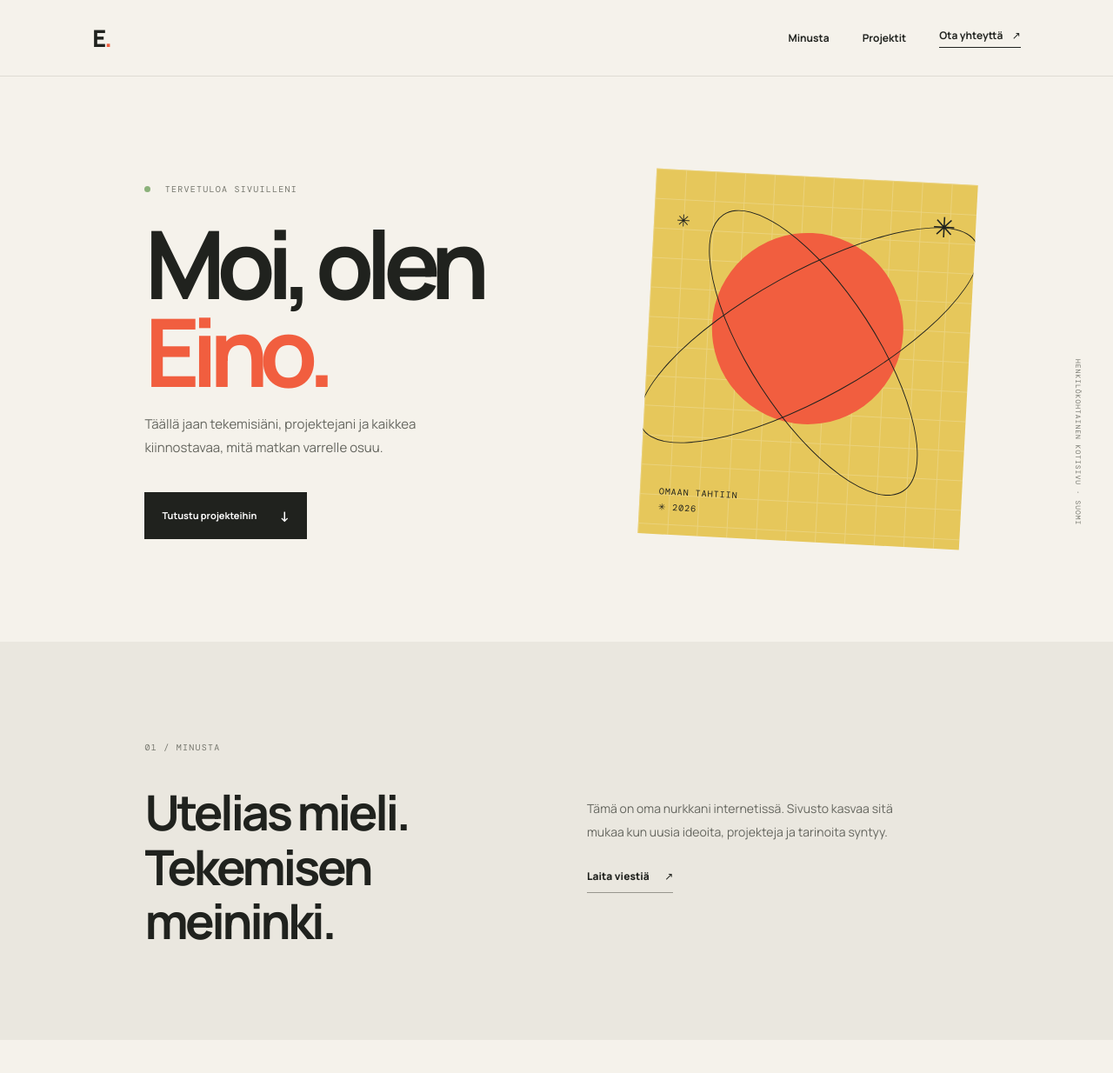
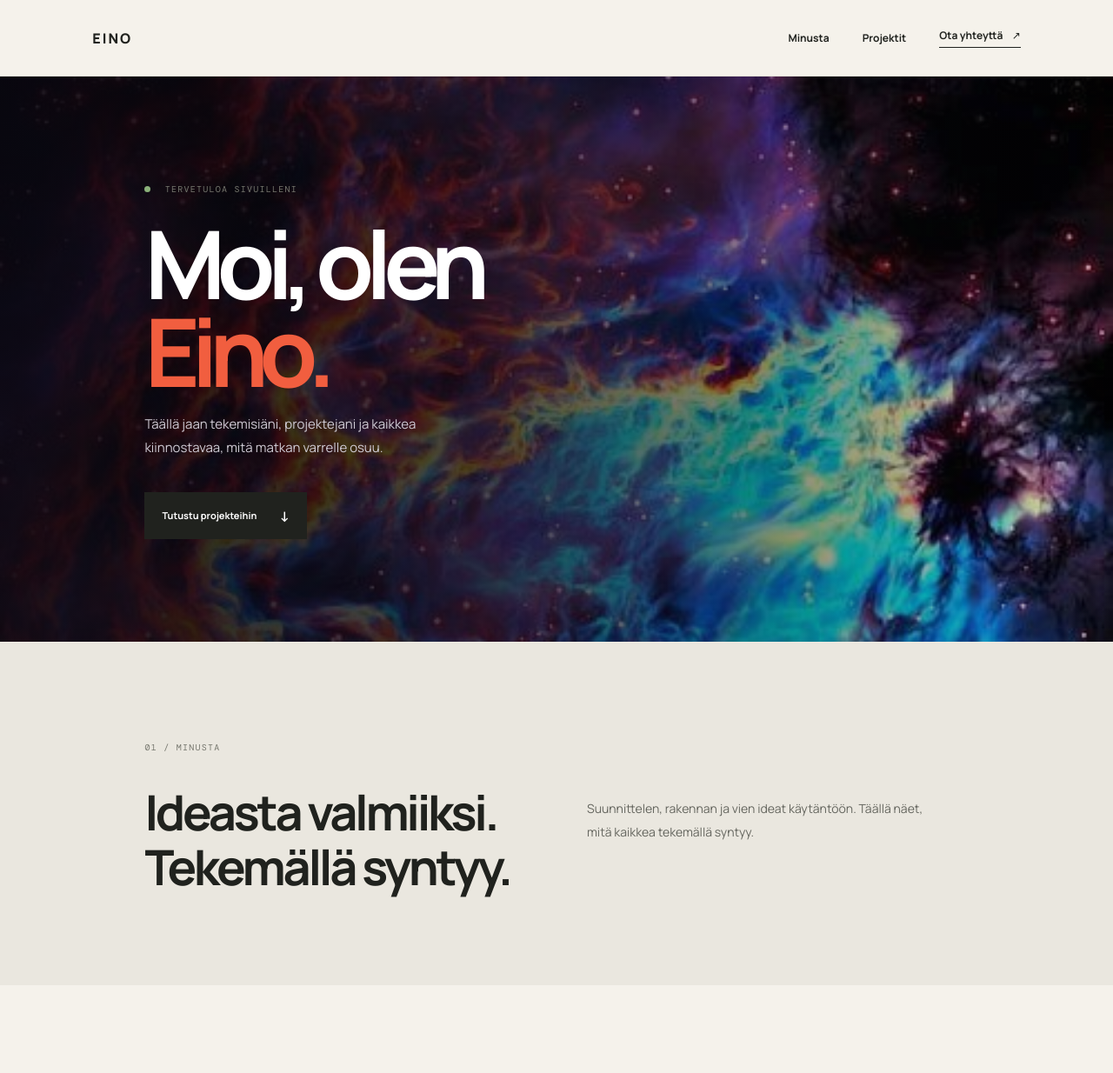
Before and after one commit to Eino050/kotisivut, a plain HTML site: page index.html in a window 1280 px wide. Shown: the top 1234 px of the page at 87% size. Drawn offline with nearby package versions, Linux system fonts and the light colour scheme.

Commit message:
Update website background and contact details

```diff
--- a/index.html
+++ b/index.html
@@ -13,11 +13,11 @@
   </head>
   <body>
     <header class="topbar">
-      <a class="wordmark" href="#alku" aria-label="Eino, alkuun">E<span>.</span></a>
+      <a class="wordmark" href="#alku" aria-label="Eino, alkuun">EINO</a>
       <nav aria-label="Päänavigaatio">
         <a href="#minusta">Minusta</a>
         <a href="#projektit">Projektit</a>
-        <a class="nav-contact" href="https://github.com/Eino050">Ota yhteyttä <span>↗</span></a>
+        <a class="nav-contact" href="mailto:eino.mj.vuorio@gmail.com">Ota yhteyttä <span>↗</span></a>
       </nav>
     </header>
 
@@ -29,24 +29,15 @@
           <p class="intro">Täällä jaan tekemisiäni, projektejani ja kaikkea kiinnostavaa, mitä matkan varrelle osuu.</p>
           <a class="button" href="#projektit">Tutustu projekteihin <span>↓</span></a>
         </div>
-        <div class="hero-art" aria-label="Abstrakti värikäs taideteos" role="img">
-          <div class="art-grid"></div>
-          <div class="sun"></div>
-          <div class="orbit orbit-one"></div>
-          <div class="orbit orbit-two"></div>
-          <div class="art-label">OMAAN TAHTIIN<br />✳︎ 2026</div>
-          <span class="spark spark-one">✳</span><span class="spark spark-two">✳</span>
-        </div>
-        <span class="vertical-note">HENKILÖKOHTAINEN KOTISIVU · SUOMI</span>
+        <div class="hero-art" aria-label="Värikäs tähtisumu" role="img"></div>
       </section>
 
       <section class="about section" id="minusta">
         <p class="eyebrow">01 / MINUSTA</p>
         <div class="about-content">
-          <h2>Utelias mieli.<br />Tekemisen meininki.</h2>
+          <h2>Ideasta valmiiksi.<br />Tekemällä syntyy.</h2>
           <div>
-            <p>Tämä on oma nurkkani internetissä. Sivusto kasvaa sitä mukaa kun uusia ideoita, projekteja ja tarinoita syntyy.</p>
-            <a class="text-link" href="https://github.com/Eino050">Laita viestiä <span>↗</span></a>
+            <p>Suunnittelen, rakennan ja vien ideat käytäntöön. Täällä näet, mitä kaikkea tekemällä syntyy.</p>
           </div>
         </div>
       </section>
@@ -61,22 +52,23 @@
             <div class="project-visual visual-shape"><span>✳</span></div>
             <div class="project-meta"><span>01 — OMA PROJEKTI</span><span>2026</span></div>
             <h3>Jotain uutta tulossa</h3>
-            <p>Lisään tähän pian esittelyn yhdestä omasta projektistani.</p>
+            <p>Ideasta valmiiksi peliksi — katso, mitä olen saanut aikaan.</p>
           </article>
           <article class="project-card project-blue">
             <div class="project-visual visual-lines"><span>↗</span></div>
             <div class="project-meta"><span>02 — KOKEILU</span><span>2026</span></div>
-            <h3>Ideasta toteutukseen</h3>
-            <p>Pieniä kokeiluja, oppimista ja tekemisen iloa.</p>
+            <h3>Haluatko oman pelin?</h3>
+            <p>Kerro ideastasi, niin tehdään siitä yhdessä pelattava peli.</p>
+            <a class="text-link" href="mailto:eino.mj.vuorio@gmail.com">Laita viestiä <span>↗</span></a>
           </article>
         </div>
       </section>
     </main>
 
     <footer>
-      <a class="wordmark" href="#alku">E<span>.</span></a>
-      <p>Tehty uteliaisuudesta. <span>© 2026 Eino</span></p>
-      <a class="back-top" href="#alku">TAKAISIN YLÖS ↑</a>
+      <a class="wordmark" href="#alku">EINO</a>
+      <p>Ideasta valmiiksi — tekemällä. <span>© 2026 Eino</span></p>
+      <a class="back-top" href="mailto:eino.mj.vuorio@gmail.com">eino.mj.vuorio@gmail.com ↗</a>
     </footer>
   </body>
 </html>
--- a/style.css
+++ b/style.css
@@ -15,24 +15,25 @@ html { scroll-behavior: smooth; }
 body { margin: 0; }
 a { color: inherit; text-decoration: none; }
 .topbar { height: 88px; padding: 0 8.3%; display: flex; justify-content: space-between; align-items: center; border-bottom: 1px solid #dedbd3; }
-.wordmark { font-size: 27px; font-weight: 800; letter-spacing: -2px; }
+.wordmark { font-size: 16px; font-weight: 800; letter-spacing: 2px; }
 .wordmark span, .section-heading h2 span { color: var(--orange); }
 nav { display: flex; align-items: center; gap: 38px; font-size: 12px; font-weight: 700; }
 nav a { transition: color .2s; }
 nav a:hover, .text-link:hover { color: var(--orange); }
 .nav-contact { border-bottom: 1px solid var(--ink); padding-bottom: 5px; }
 .nav-contact span { margin-left: 8px; }
-.hero { min-height: 650px; padding: 95px 13% 100px; display: flex; align-items: center; position: relative; overflow: hidden; }
+.hero { min-height: 650px; padding: 95px 13% 100px; display: flex; align-items: center; position: relative; overflow: hidden; background: #09070f; color: #fff; }
+.hero::before { content: ""; position: absolute; inset: 0; background: linear-gradient(90deg, rgba(9,7,15,.92), rgba(9,7,15,.72) 44%, rgba(9,7,15,.15)), url("nebula.jpg") center / cover no-repeat; }
 .hero-copy { width: 52%; position: relative; z-index: 2; }
 .eyebrow { font: 10px var(--mono); letter-spacing: 1.25px; color: #77786f; }
 .status-dot { display: inline-block; width: 7px; height: 7px; margin-right: 9px; background: #8bb17a; border-radius: 50%; }
 h1 { margin: 29px 0 20px; font-size: clamp(68px, 8.5vw, 112px); line-height: .92; letter-spacing: -.09em; font-weight: 700; }
 h1 span { color: var(--orange); }
-.intro { max-width: 365px; color: #65665f; font-size: 15px; line-height: 1.8; }
+.intro { max-width: 365px; color: #d0ccd5; font-size: 15px; line-height: 1.8; }
 .button { display: inline-flex; gap: 26px; align-items: center; margin-top: 23px; padding: 16px 20px; background: var(--ink); color: white; font-size: 11px; font-weight: 700; transition: transform .2s, background .2s; }
 .button:hover { background: var(--orange); transform: translateY(-2px); }
 .button span { font-size: 16px; }
-.hero-art { width: 370px; height: 420px; background: #e6c75b; position: absolute; right: 13%; top: 50%; transform: translateY(-50%) rotate(3deg); overflow: hidden; }
+.hero-art { display: none; }
 .art-grid { position: absolute; inset: 0; opacity: .2; background-image: linear-gradient(#fff 1px, transparent 1px), linear-gradient(90deg, #fff 1px, transparent 1px); background-size: 34px 34px; }
 .sun { position: absolute; width: 220px; height: 220px; border-radius: 50%; background: #f15e3f; top: 65px; left: 73px; }
 .orbit { position: absolute; border: 1px solid #20221e; border-radius: 50%; width: 440px; height: 145px; left: -35px; top: 110px; transform: rotate(-32deg); }
```
Also changed, not shown: nebula.jpg (added).
